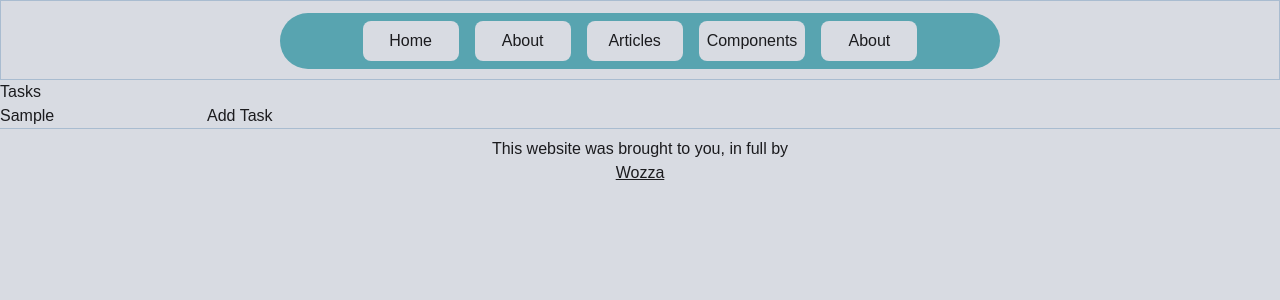
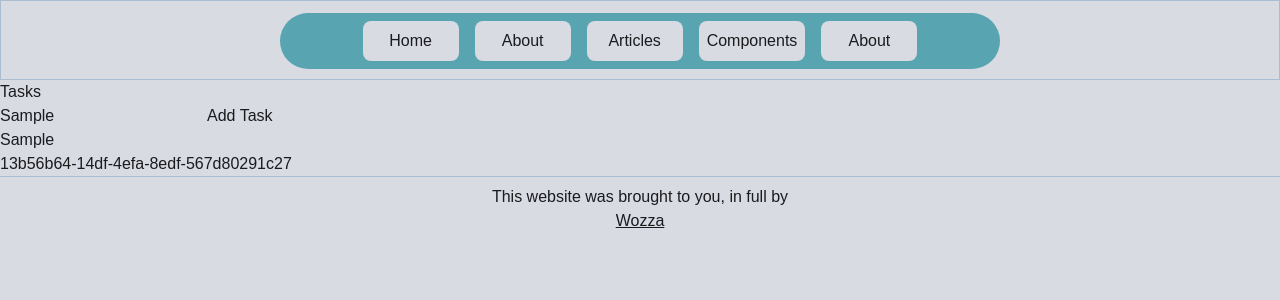
Before and after one commit to wozza0212/next-js-portfolio, a Next.js app in the folder my-app/: page /react-projects/multiple-state-hooks in a window 1280 px wide. Both pictures are taken after typing "Sample" into the empty fields and a click on the button "Add Task". Shown: the top 300 px of the page. Built offline with nearby package versions, Linux system fonts and the light colour scheme.

Commit message:
add ids (typescript)

```diff
--- a/my-app/src/components/Tasks/Tasks.tsx
+++ b/my-app/src/components/Tasks/Tasks.tsx
@@ -1,14 +1,19 @@
 import { useState, ChangeEvent } from "react";
-type Task = string;
-type Tasks = string[];
+import { v4 as uuidv4 } from "uuid";
+type Task = {
+  task: string;
+  id?: string;
+};
+type Tasks = Task[];
 
+let count = 0;
 const Tasks = () => {
-  const [taskText, setTaskText] = useState<Task>("");
+  const [taskText, setTaskText] = useState<Task>({ task: "", id: "" });
   const [tasks, setTasks] = useState<Tasks>([]);
   const [completedTasks, setCompletedTasks] = useState([]);
 
   const updateTaskText = (e: ChangeEvent<HTMLInputElement>) => {
-    setTaskText(e.target.value);
+    setTaskText({ task: e.target.value, id: uuidv4() });
   };
 
   const addTask = () => {
@@ -21,8 +26,18 @@ const Tasks = () => {
     <div>
       <h3>Tasks</h3>
       <div className="form">
-        <input value={taskText} onChange={updateTaskText} />
+        <input value={taskText.task} onChange={updateTaskText} />
         <button onClick={addTask}>Add Task</button>
+      </div>
+      <div className="taskList">
+        {tasks.map((task: Task) => {
+          return (
+            <div key={task.id}>
+              <h3>{task.task}</h3>
+              <h3>{task.id}</h3>
+            </div>
+          );
+        })}
       </div>
     </div>
   );
```
Also changed, not shown: my-app/package.json (+6 -5 lines), 1 other file (tests, documents, lock files or other folders).
